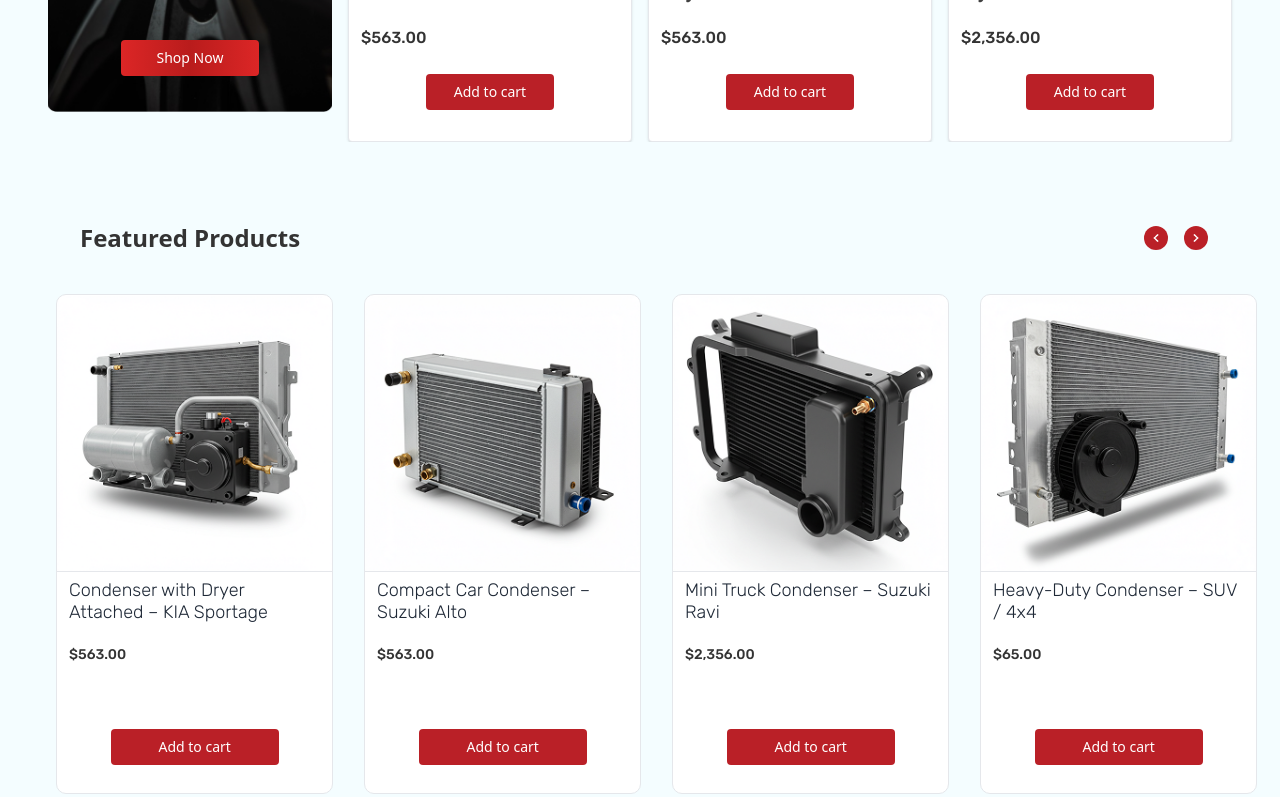
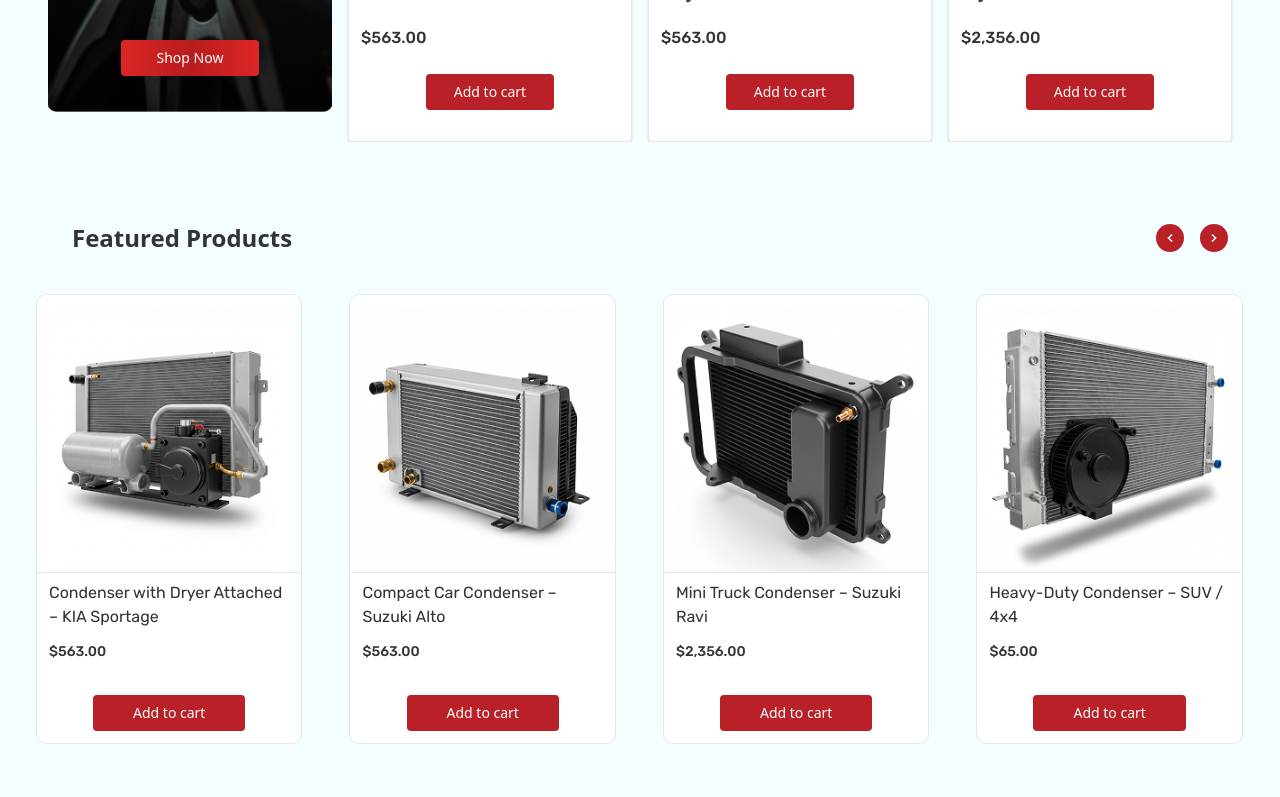
Before and after one commit to Next-Bridge-System/rbex-frontend-design, a React (Vite) app: page / in a window 1280 px wide. Shown: the part 2000-2797 px from the top of the page. Built offline with nearby package versions, Linux system fonts and the light colour scheme.

Commit message:
responsive done

```diff
--- a/src/sections/landing/Hero.jsx
+++ b/src/sections/landing/Hero.jsx
@@ -167,7 +167,7 @@ const Hero = () => {
 
 
         {/* Left Content */}
-        <div className="w-full lg:w-1/1  text-center lg:text-left">
+        <div className="w-full lg:w-1/1 mx-auto ml-9  text-center lg:text-left">
           {/* Slider Text Block */}
           <AnimatePresence mode="wait">
             <motion.div
--- a/src/sections/landing/PopularCategory.jsx
+++ b/src/sections/landing/PopularCategory.jsx
@@ -86,9 +86,9 @@ const PopularCategory = () => {
   const containerWidth = products.length * itemWidth;
 
   return (
-    <section className="text-gray-800 max-w-7xl  lg:ml-9   mt-10">
+<section className="text-gray-800  max-w-7xl mx-auto mt-10">
       {/* Top Heading */}
-      <div className=" flex justify-between px-4 items-center">
+      <div className=" flex container justify-between px-4 items-center">
         {/* Heading */}
         <div className="max-w-7xl  ml-9 lg:ml-14  items-center gap-4 lg:gap-0">
           <h2 className="text-2xl font-semibold text-[#333333]">Head Lamp category</h2>
--- a/src/sections/landing/Products.jsx
+++ b/src/sections/landing/Products.jsx
@@ -1,77 +1,68 @@
 import React, { useState, useEffect } from 'react';
 import DiscountBanner from "./DiscountBanner";
-
 const products = [
   {
     id: 1,
     name: 'Condenser with Dryer Attached – KIA Sportage',
     price: '$563.00',
     image: '/assets/sportage.png',
+
   },
   {
     id: 2,
-        name: 'Compact Car Condenser – Suzuki Alto',
+    name:   'Compact Car Condenser – Suzuki Alto',
     price: '$563.00',
     image: '/assets/alto.png',
+
   },
   {
     id: 3,
     name: 'Mini Truck Condenser – Suzuki Ravi',
     price: '$2,356.00',
     image: '/assets/ravi.png',
+
   },
   {
     id: 4,
     name: 'Heavy-Duty Condenser – SUV / 4x4',
     price: '$65.00',
     image: '/assets/4x4.png',
+
   },
   {
     id: 5,
     name: 'Performance Condenser – Toyota Corolla',
-        price: '$420.00',
-        image: '/assets/corolla.png',
+    price: '$563.00',
+    image: '/assets/ravi.png',
+
   },
   {
     id: 6,
-        name: 'Premium Condenser – Honda Civic',
-        price: '$580.00',
-        image: '/assets/civic.png',
-    },
-    {
-        id: 7,
-        name: 'Economy Condenser – Daihatsu Mira',
-        price: '$320.00',
-        image: '/assets/sportage.png',
-    },
-    {
-        id: 8,
-        name: 'Luxury Condenser – Mercedes E-Class',
-        price: '$850.00',
+    name: 'Mini Truck Condenser – Suzuki Ravi',
+    price: '$563.00',
     image: '/assets/alto.png',
+
   },
 ];
 
-const Products = () => {
+const PopularCategory = () => {
   const [currentIndex, setCurrentIndex] = useState(0);
+  const [isMobile, setIsMobile] = useState(window.innerWidth < 768);
   const [quantityStates, setQuantityStates] = useState(products.map(() => 0));
-    const [isMobile, setIsMobile] = useState(window.innerWidth < 768);
-
 
   useEffect(() => {
     const handleResize = () => {
       const mobile = window.innerWidth < 768;
       setIsMobile(mobile);
-            // Reset index when switching between mobile and desktop to prevent display issues
       setCurrentIndex(0);
     };
 
     window.addEventListener('resize', handleResize);
     return () => window.removeEventListener('resize', handleResize);
   }, []);
+
   const nextSlide = () => {
     setCurrentIndex((prevIndex) => {
-            const isMobile = window.innerWidth < 768;
       const itemsToShow = isMobile ? 1 : 4;
       return prevIndex >= products.length - itemsToShow ? 0 : prevIndex + 1;
     });
@@ -79,7 +70,6 @@ const Products = () => {
 
   const prevSlide = () => {
     setCurrentIndex((prevIndex) => {
-            const isMobile = window.innerWidth < 768;
       const itemsToShow = isMobile ? 1 : 4;
       return prevIndex <= 0 ? products.length - itemsToShow : prevIndex - 1;
     });
@@ -91,49 +81,49 @@ const Products = () => {
     setQuantityStates(newQuantityStates);
   };
 
+  const itemsToShow = isMobile ? 1 : 4;
+  const itemWidth = 100 / itemsToShow;
+  const containerWidth = products.length * itemWidth;
+
   return (
-        <section className="bg-[#F4FDFF] text-gray-800 pb-16">
+<section className="text-gray-800  max-w-7xl mx-auto mt-10">
       {/* Top Heading */}
-            <div className="w-full px-4 mb-6">
-                <div className="max-w-7xl mx-auto flex flex-col lg:flex-row justify-between items-center gap-4 lg:gap-0">
-                    {/* Left: Heading */}
-                    <div className="flex gap-4 lg:ml-16">
-                        <h2 className="text-2xl font-semibold text-[#333333] text-center lg:text-left">
-                            Featured Products
-                        </h2>
+      <div className=" flex container justify-between px-4 items-center">
+        {/* Heading */}
+        <div className="max-w-7xl  ml-9 lg:ml-14  items-center gap-4 lg:gap-0">
+          <h2 className="text-2xl font-semibold text-[#333333]">Featured Products</h2>
         </div>
 
-                    {/* Right: Arrows */}
-                    <div className="flex items-center gap-4 lg:mr-14 text-white">
+        {/* Arrows */}
+        <div className="flex items-center  gap-4 justify-center lg:justify-end w-full lg:w-auto text-white lg:mr-9">
           <button
             onClick={prevSlide}
-                            className="w-6 h-6 rounded-full bg-strip flex items-center justify-center hover:brightness-90"
+            className="w-7 h-7 rounded-full bg-strip flex items-center justify-center hover:brightness-90"
           >
             <img
               src="/assets/Vector.png"
               alt="Left Arrow"
-                                className="h-2 w-2 object-contain"
+              className="w-2 h-2 object-contain"
             />
           </button>
           <button
             onClick={nextSlide}
-                            className="w-6 h-6 rounded-full bg-strip flex items-center justify-center hover:brightness-90"
+            className="w-7 h-7 rounded-full bg-strip flex items-center justify-center hover:brightness-90"
           >
             <img
               src="/assets/Vector (1).png"
               alt="Right Arrow"
-                                className="h-2 w-2 object-contain"
+              className="w-2 h-2 object-contain"
             />
           </button>
         </div>
       </div>
-            </div>
 
       {/* Product Carousel */}
-            <div className="relative mt-10 overflow-hidden max-w-7xl lg:ml-12 ">
+      <div className="relative overflow-hidden max-w-8xl lg:ml-9  mx-auto mt-10">
         <div className="flex transition-transform duration-300" style={{
-                    transform: `translateX(-${currentIndex * (100 / (window.innerWidth < 768 ? 1 : 4))}%)`,
-                    width: `${products.length * (window.innerWidth < 768 ? 100 : 12.5)}%`
+          transform: `translateX(-${currentIndex * itemWidth}%)`,
+          width: `${products.length * (window.innerWidth < 768 ? 100 : 16.8)}%`
         }}>
           {products.map(({ id, name, price, image }, index) => {
             const quantity = quantityStates[index];
@@ -143,40 +133,49 @@ const Products = () => {
             return (
               <div
                 key={id}
-                                className={`${window.innerWidth < 768 ? 'w-full' : 'w-1/4'} px-2 m flex-shrink-0`}
+                className={`${isMobile ? 'w-full' : 'w-1/4'}  flex-shrink-0`}
               >
-                                <div className="bg-white h-[570px] max-w-[12%] lg:max-w-[95%]  lg:h-[500px] border border-gray-200 rounded-[10px] p-3 flex flex-col justify-between">
+                <div className="w-full  lg:w-[85%] mx-7  max-w-[14%] lg:max-w-full lg:mx-0 bg-white lg:h-[450px] border border-gray-200 rounded-[10px] p-3 flex flex-col justify-between">
+                  {/* Top Section */}
                   <div>
-                                        <div className="-m-3 mb-2">
+                    <div className="mb-2 -mx-3">
                       <img
                         src={image}
                         alt={name}
-                                                className="w-full h-[60%] rounded-t-[10px] object-cover border-b border-gray-200"
+                        className="w-full h-[60%] object-cover border-b border-gray-200 rounded-t-[10px]"
                       />
                     </div>
-                                        <h3 className="font-rubik font-light text-[18px] leading-[21.6px] tracking-[0px] align-middle">{name}</h3>
-                                        <p className="text-[#333333] mt-5 font-medium font-rubik text-[14px]">{price}</p>
+
+                    <h3 className="text-[#333333] font-regular font-rubik text-[16px] line-clamp-2">
+                      {name}
+                    </h3>
+
+                    <div className="flex items-center justify-between mt-3">
+                      <p className="text-[#333333] font-rubik font-medium text-[14px]">{price}</p>
                     </div>
-                                    <div className="flex justify-center mt-6">
+                  </div>
+
+                  {/* Bottom Button */}
+                  <div className="flex justify-center mt-5">
                     {quantity === 0 ? (
                       <button
                         onClick={increment}
-                                                className="bg-strip  text-white py-2 mb-4    px-12 text-sm rounded hover:bg-red-600 transition-colors"
+                        className="bg-strip text-white py-2 px-10 text-sm  rounded hover:bg-red-600 transition-colors"
                       >
                         Add to cart
                       </button>
                     ) : (
-                                            <div className="flex items-center mb-5  border border-strip rounded">
+                      <div className="flex items-center border border-strip rounded">
                         <button
                           onClick={decrement}
-                                                    className="px-8 py-3 text-white bg-strip  transition-colors"
+                          className="px-3 py-1  text-white bg-strip  transition-colors"
                         >
                           -
                         </button>
-                                                <span className="px-8 py-3 text-strip">{quantity}</span>
+                        <span className="px-3  text-sm text-strip">{quantity}</span>
                         <button
                           onClick={increment}
-                                                    className="px-8 py-3 text-white bg-strip  transition-colors"
+                          className="px-3 py-1 text-white bg-strip  transition-colors"
                         >
                           +
                         </button>
@@ -189,7 +188,6 @@ const Products = () => {
           })}
         </div>
       </div>
-
       <div className="mt-10 sm:px-6 lg:px-0">
                 <DiscountBanner />
             </div>
@@ -197,4 +195,4 @@ const Products = () => {
   );
 };
 
-export default Products;
+export default PopularCategory;
```
Lines whose indentation alone changed are shown as unchanged.
